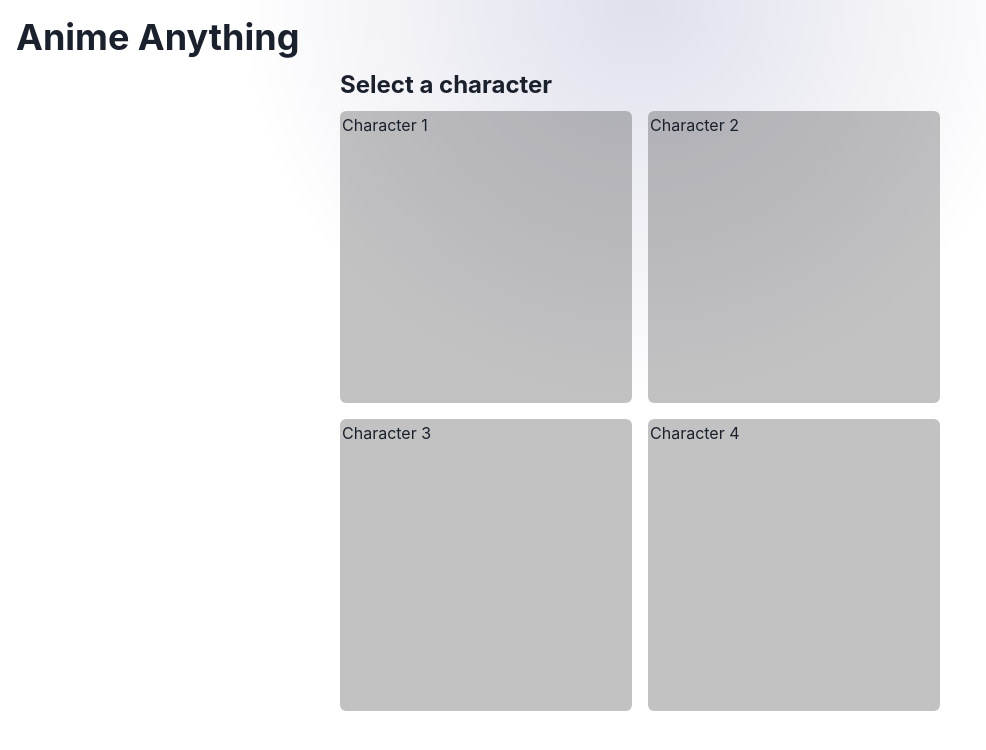
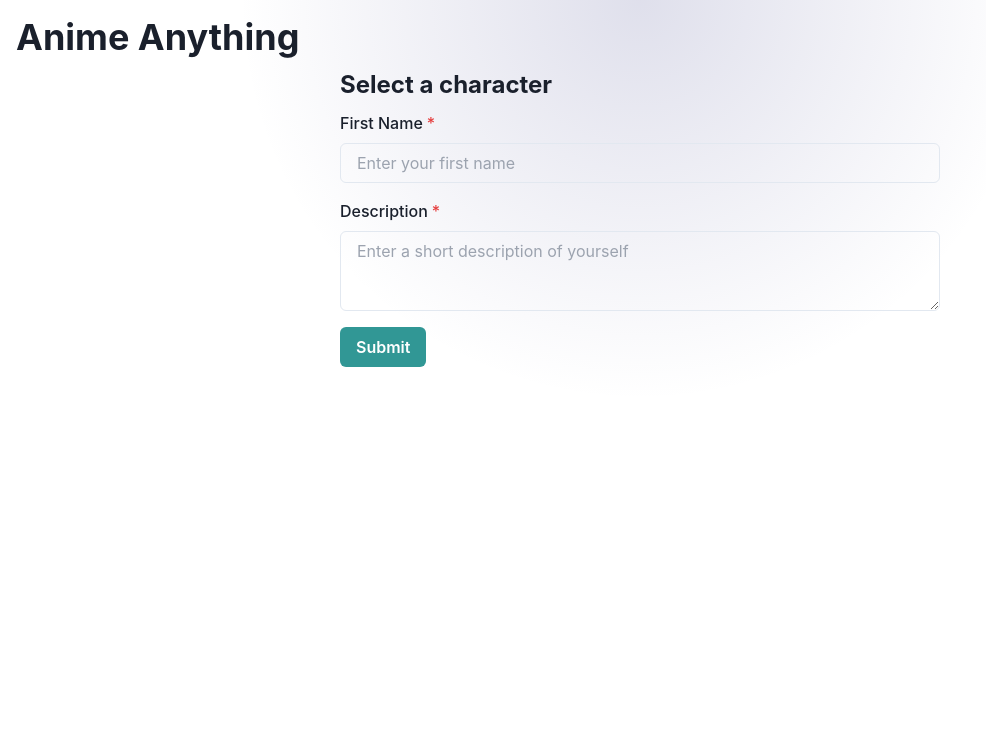
Before and after one commit to nozma-knows/ted-ai, a Next.js app in the folder anime/anime-web-app/: page / in a window 1280 px wide. Both pictures are taken after a click on the element "Scene 1". Shown: the top 750 px of the page, without its empty margins (0-986 px from the left). Built offline with nearby package versions, Linux system fonts and the light colour scheme.

Commit message:
Updated CharacterSelector to be a form with name and description inputs.

```diff
--- a/anime/anime-web-app/src/components/ui/CharacterSelector.tsx
+++ b/anime/anime-web-app/src/components/ui/CharacterSelector.tsx
@@ -1,68 +1,73 @@
-import { FC } from "react";
-
-import { Box, Flex, Grid, GridItem, Text } from "@chakra-ui/react";
+import { FC, useState } from "react";
+import {
+  Stack,
+  FormControl,
+  FormLabel,
+  Input,
+  Textarea,
+  Button,
+} from "@chakra-ui/react";
 
 export interface Character {
   name: string;
+  description: string;
 }
-
-interface CharacterProps {
-  character: Character;
-  setCharacter: (character: Character) => void;
-}
-
-const characters = [
-  {
-    name: "Character 1",
-  },
-  {
-    name: "Character 2",
-  },
-  {
-    name: "Character 3",
-  },
-  {
-    name: "Character 4",
-  },
-];
-
-const Character = ({ character, setCharacter }: CharacterProps) => {
-  return (
-    <GridItem
-      bg="blackAlpha.400"
-      aspectRatio={1 / 1}
-      rounded="md"
-      border="2px solid transparent"
-      _hover={{
-        border: "2px solid black",
-      }}
-      cursor="pointer"
-      onClick={() => setCharacter(character)}
-    >
-      <Text>{character.name}</Text>
-    </GridItem>
-  );
-};
 
 interface Props {
   setCharacter: (character: Character) => void;
 }
 
 const CharacterSelector: FC<Props> = ({ setCharacter }) => {
+  const [formData, setFormData] = useState<Character>({
+    name: "",
+    description: "",
+  });
+
+  function handleSubmit() {
+    setCharacter(formData);
+  }
+
   return (
-    <Flex w="full" justifyContent="center">
-      <Grid templateColumns={["repeat(2, 1fr)"]} w="full" maxW={"600"} gap={4}>
-        {characters.map((character) => {
-          return (
-            <Character
-              key={character.name}
-              character={character}
-              setCharacter={setCharacter}
-            />
-          );
-        })}
-      </Grid>
-    </Flex>
+    <Stack>
+      <form onSubmit={handleSubmit}>
+        <FormControl isRequired>
+          <FormLabel htmlFor="name">First Name</FormLabel>
+          <Input
+            type="text"
+            id="name"
+            name="name"
+            value={formData.name}
+            onChange={(e) =>
+              setFormData((prevData) => ({
+                ...prevData,
+                name: e.target.value,
+              }))
+            }
+            placeholder="Enter your first name"
+          />
+        </FormControl>
+
+        <FormControl mt={4} isRequired>
+          <FormLabel htmlFor="description">Description</FormLabel>
+          <Textarea
+            id="description"
+            name="description"
+            value={formData.description}
+            onChange={(e) =>
+              setFormData((prevData) => ({
+                ...prevData,
+                description: e.target.value,
+              }))
+            }
+            placeholder="Enter a short description of yourself"
+          />
+        </FormControl>
+
+        <Button mt={4} colorScheme="teal" type="submit">
+          Submit
+        </Button>
+      </form>
+    </Stack>
   );
 };
 
--- a/anime/anime-web-app/src/pages/index.tsx
+++ b/anime/anime-web-app/src/pages/index.tsx
@@ -18,6 +18,7 @@ export default function Home() {
       <Stack>
         <Heading>Anime Anything</Heading>
         <Flex w="full" justifyContent="center">
+          {/* Display Scene Selector */}
           {!scene && (
             <Stack w="full" maxW="600">
               <Text fontWeight="bold" fontSize="2xl">
@@ -26,6 +27,7 @@ export default function Home() {
               <SceneSelector setScene={setScene} />
             </Stack>
           )}
+          {/* Display Character Selector */}
           {scene && !character && (
             <Stack w="full" maxW="600">
               <Text fontWeight="bold" fontSize="2xl">
@@ -34,6 +36,7 @@ export default function Home() {
               <CharacterSelector setCharacter={setCharacter} />
             </Stack>
           )}
+          {/* Diplay Story */}
           {scene && character && (
             <Stack>
               <Text>{`Selected schene: ${scene.title}`}</Text>
```
